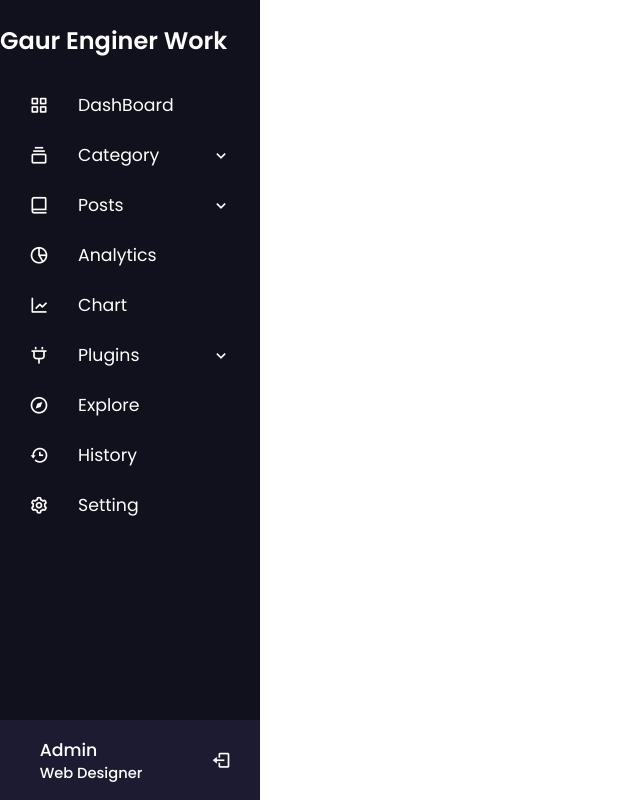
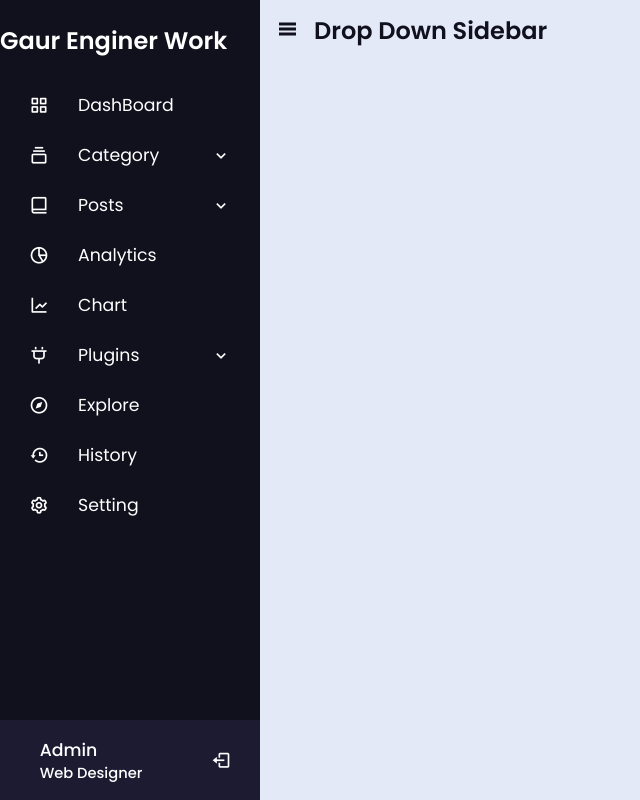
Before and after one commit to GAURAVBISHT9673/Angular_Learning, an Angular app in the folder BillManageSystem/: page / in a window 1280 px wide. Shown: the whole page, without its empty margins (0-640 px from the left). Built offline with nearby package versions, Linux system fonts and the light colour scheme.

Commit message:
24-oct-2025

```diff
--- a/BillManageSystem/src/app/left-side-nav-bar/left-side-nav-bar.component.html
+++ b/BillManageSystem/src/app/left-side-nav-bar/left-side-nav-bar.component.html
@@ -125,3 +125,10 @@
     </div>
 
 </div>
+
+<section class="home-section">
+    <div class="home-content">
+        <i class='bx bx-menu' (click)="bxMenuToggle()" ></i>
+        <span class="text">Drop Down Sidebar</span>
+    </div>
+</section>
--- a/BillManageSystem/src/app/left-side-nav-bar/left-side-nav-bar.component.scss
+++ b/BillManageSystem/src/app/left-side-nav-bar/left-side-nav-bar.component.scss
@@ -35,7 +35,6 @@
 .sidebar .nav-links{
     height: 80%;
     // padding-top: 30px;
-
     overflow: auto;
 }
 
@@ -193,3 +192,41 @@
 .sidebar .profile-details .job{
     font-size: 11pt;
 }
+
+.home-section{
+    position: relative;
+    background: #E4E9F7;
+    height: 100vh;
+    left: 260px;
+    width: calc(100% - 260px);
+    transition: all 0.5s ease;
+}
+
+.sidebar.close ~ .home-section{
+    left: 78px;
+    width: calc(100% - 78px);
+}
+
+.home-section .home-content{
+    height: 60px;
+    display: flex;
+    align-items: center;
+    // padding: 0 20px;
+}
+
+.home-section .home-content .bx-menu,
+.home-section .home-content .text{
+    font-size: 18pt;
+    font-weight: 600;
+    color: #11101d;
+    cursor: pointer;
+}
+
+.home-section .home-content .bx-menu{
+    margin: 0 15px;
+}
+
+.home-section .home-content .text{
+    font-size: 18pt;
+    font-weight: 600;
+}
--- a/BillManageSystem/src/app/left-side-nav-bar/left-side-nav-bar.component.ts
+++ b/BillManageSystem/src/app/left-side-nav-bar/left-side-nav-bar.component.ts
@@ -22,4 +22,9 @@ export class LeftSideNavBarComponent {
     // this.showMenu = this.showMenu === '' ? 'showMenu' : '';
   }
 
+  bxMenuToggle(): void {
+    const sidebar = document.querySelector('.sidebar');
+    sidebar?.classList.toggle('close');
+  }
+
 }
```
